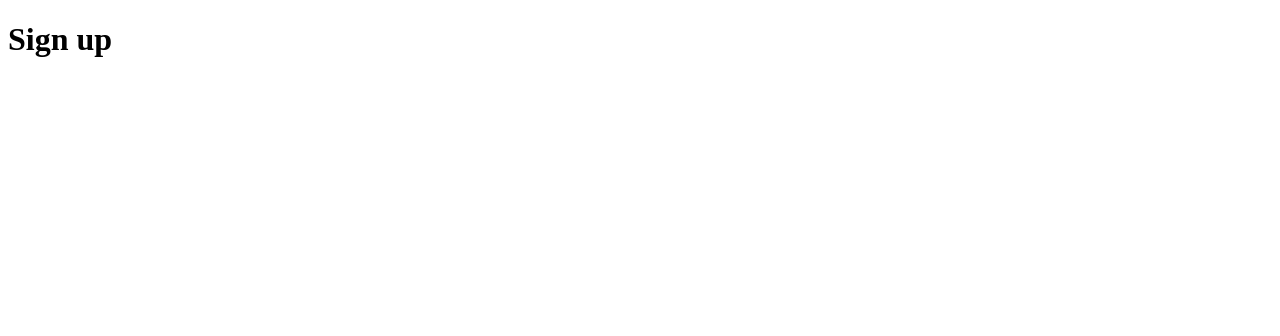
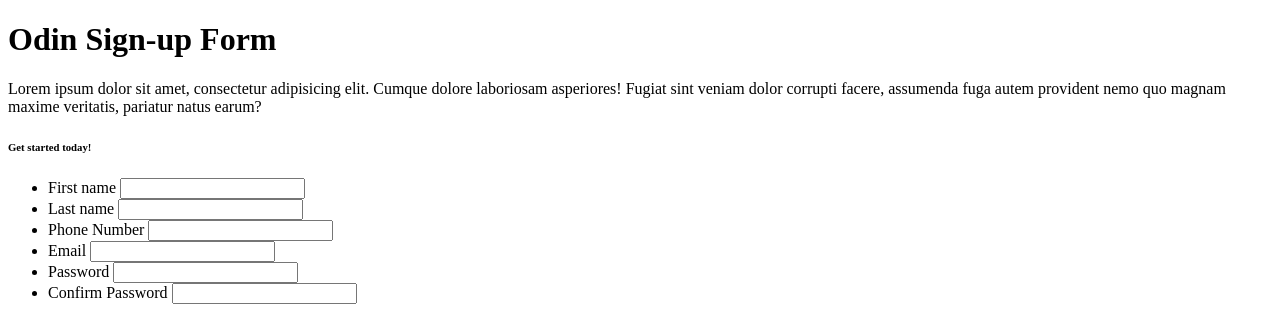
Before and after one commit to eric-j-owen/odin-signup-form, a plain HTML site: page index.html in a window 1280 px wide. Drawn offline with Linux system fonts and the light colour scheme.

Commit message:
Adds basic form and html layout

```diff
--- a/index.html
+++ b/index.html
@@ -5,6 +5,47 @@
     <title>Odin Sign-up</title>
   </head>
   <body>
-    <h1>Sign up</h1>
+    <div class="contatiner">
+        <div class="bg"></div>
+        <div class="content">
+            <header>
+                <h1>Odin Sign-up Form</h1>
+                <p>
+                    Lorem ipsum dolor sit amet, consectetur adipisicing elit. Cumque dolore laboriosam asperiores! Fugiat sint veniam dolor corrupti facere, assumenda fuga autem provident nemo quo magnam maxime veritatis, pariatur natus earum?
+                </p>
+                <h6>Get started today!</h6>
+            </header>
+            <section class="signup">
+                <form action="post">
+                    <ul>
+                        <li>
+                            <label for="fname">First name</label>
+                            <input type="text" id="fname" name="first_name" />
+                        </li>
+                        <li>
+                            <label for="lname">Last name</label>
+                            <input type="text" id="lname" name="last_name" />
+                        </li>
+                        <li>
+                            <label for="pnumber">Phone Number</label>
+                            <input type="number" id="pnumber" name="phone_num" />
+                        </li>
+                        <li>
+                            <label for="email">Email</label>
+                            <input type="email" id="email" name="email" />
+                        </li>
+                        <li>
+                            <label for="password">Password</label>
+                            <input type="password" id="password" name="password" />
+                        </li>
+                        <li>
+                            <label for="confirmpass">Confirm Password</label>
+                            <input type="password" id="confirmpass" name="password" />
+                        </li>
+                    </ul>
+                </form>
+            </section>
+        </div>
+    </div>
   </body>
 </html>
```
